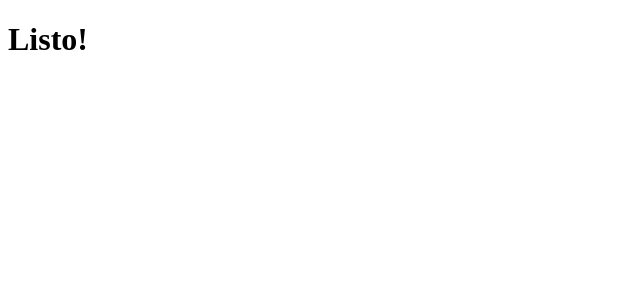
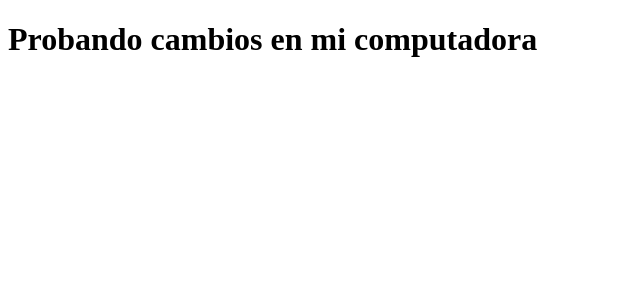
Before and after one commit to marcoantoniodiazdiaz/covid-19, an Angular app in the folder Angular/: page / in a window 1280 px wide. Shown: the top 300 px of the page, without its empty margins (0-640 px from the left). Built offline with nearby package versions, Linux system fonts and the light colour scheme.

Commit message:
Prueba de cambios

```diff
--- a/Angular/src/app/app.component.html
+++ b/Angular/src/app/app.component.html
@@ -1 +1 @@
-<h1>Listo!</h1>
+<h1>Probando cambios en mi computadora</h1>
```
